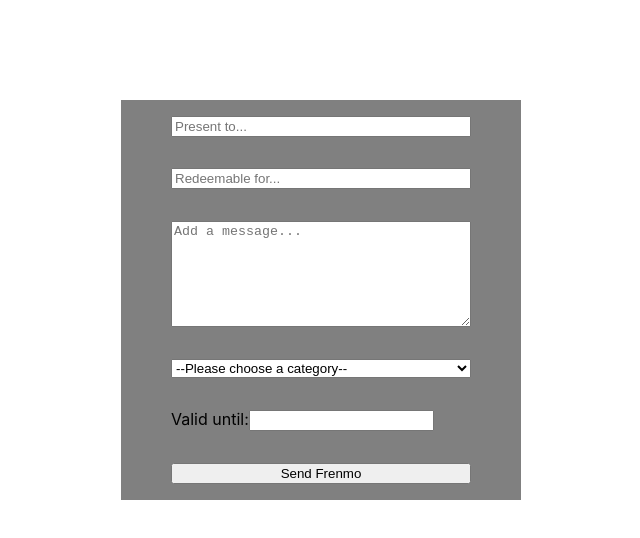
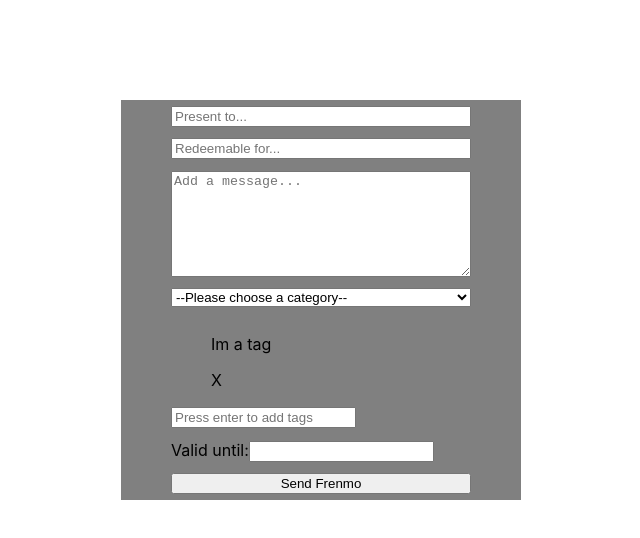
Before and after one commit to WEB818/frenmo-client, a React (Create React App) app: page /send in a window 1280 px wide. Shown: the top 538 px of the page, without its empty margins (319-959 px from the left). Built offline with nearby package versions, Linux system fonts and the light colour scheme; no server answers.

Commit message:
adding tags with react hooks

```diff
--- a/package.json
+++ b/package.json
@@ -3,6 +3,7 @@
   "version": "0.1.0",
   "private": true,
   "dependencies": {
+    "@fortawesome/fontawesome-free": "^5.12.1",
     "@testing-library/jest-dom": "^4.2.4",
     "@testing-library/react": "^9.4.0",
     "@testing-library/user-event": "^7.2.1",
--- /dev/null
+++ b/src/components/FrenmoTags/FrenmoTags.css
@@ -0,0 +1,4 @@
+.FrenmoTags__tag {
+  list-style: none;
+  display: inline;
+}
--- /dev/null
+++ b/src/components/FrenmoTags/FrenmoTags.js
@@ -0,0 +1,34 @@
+import React from "react";
+import "./FrenmoTags.css";
+
+function FrenmoTags() {
+  const [tags, setTags] = React.useState(["Im a tag"]);
+  const addTags = event => {
+    if (event.key === "Enter") {
+      setTags([...tags, event.target.value]);
+      event.target.value = "";
+    }
+  };
+  console.log(tags);
+  return (
+    <div className="tags-input">
+      <ul>
+        {tags.map((tag, index) => (
+          <li key={index} className="FrenmoTags__tag">
+            <span>
+              {tag}
+              <p>X</p>
+            </span>
+          </li>
+        ))}
+      </ul>
+      <input
+        type="text"
+        placeholder="Press enter to add tags"
+        onKeyUp={addTags}
+      />
+    </div>
+  );
+}
+
+export default FrenmoTags;
--- a/src/components/NewFrenmoForm/NewFrenmoForm.js
+++ b/src/components/NewFrenmoForm/NewFrenmoForm.js
@@ -1,4 +1,5 @@
 import React, { Component } from "react";
+import FrenmoTags from "../FrenmoTags/FrenmoTags";
 import FrenmoApiService from "../../services/frenmo-api-service";
 import DatePicker from "react-datepicker";
 import "react-datepicker/dist/react-datepicker.css";
@@ -115,6 +116,7 @@
             <option value="">Volunteers Needed</option>
             <option value="">Wedding</option>
           </select>
+          <FrenmoTags />
           <div className="NewFrenmo__date-container">
             <Label htmlFor="NewFrenmo__expiration-date">Valid until:</Label>
             <DatePicker
```
Also changed, not shown: 1 other file (tests, documents, lock files or other folders).
